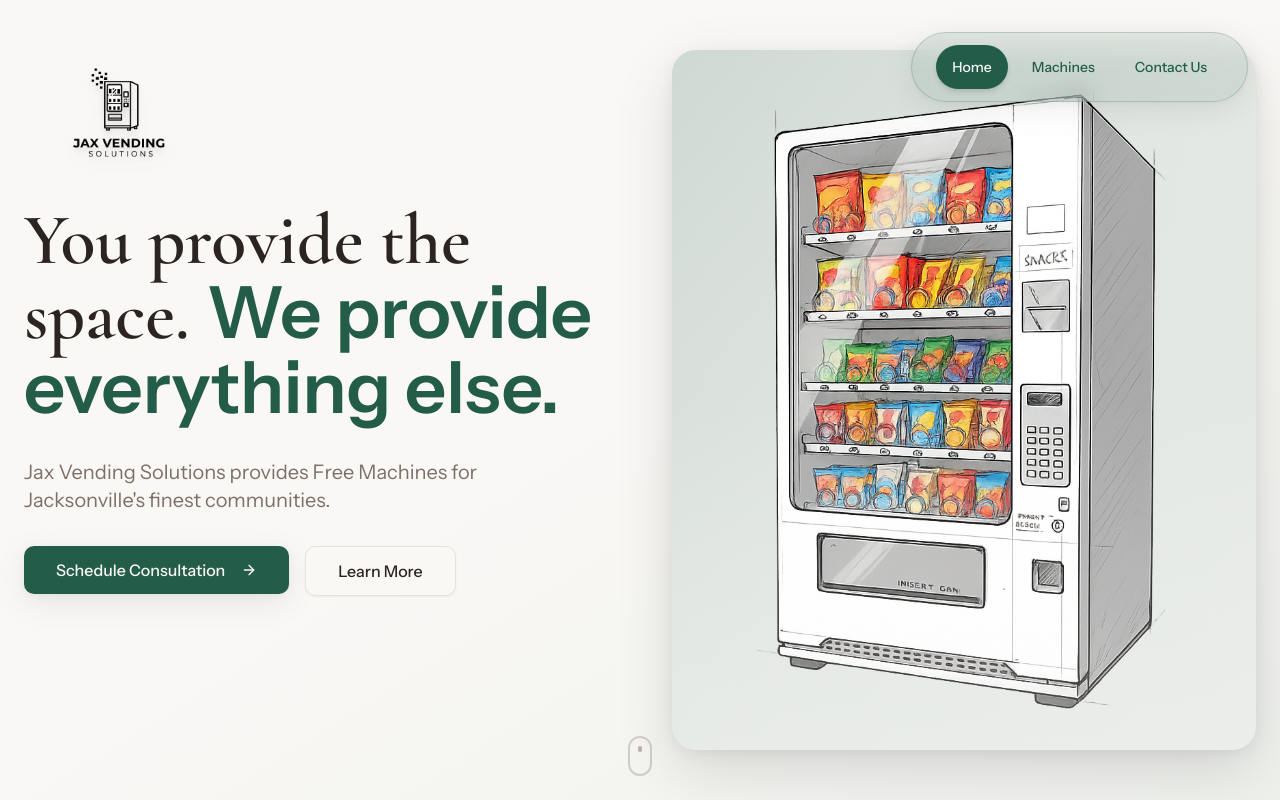
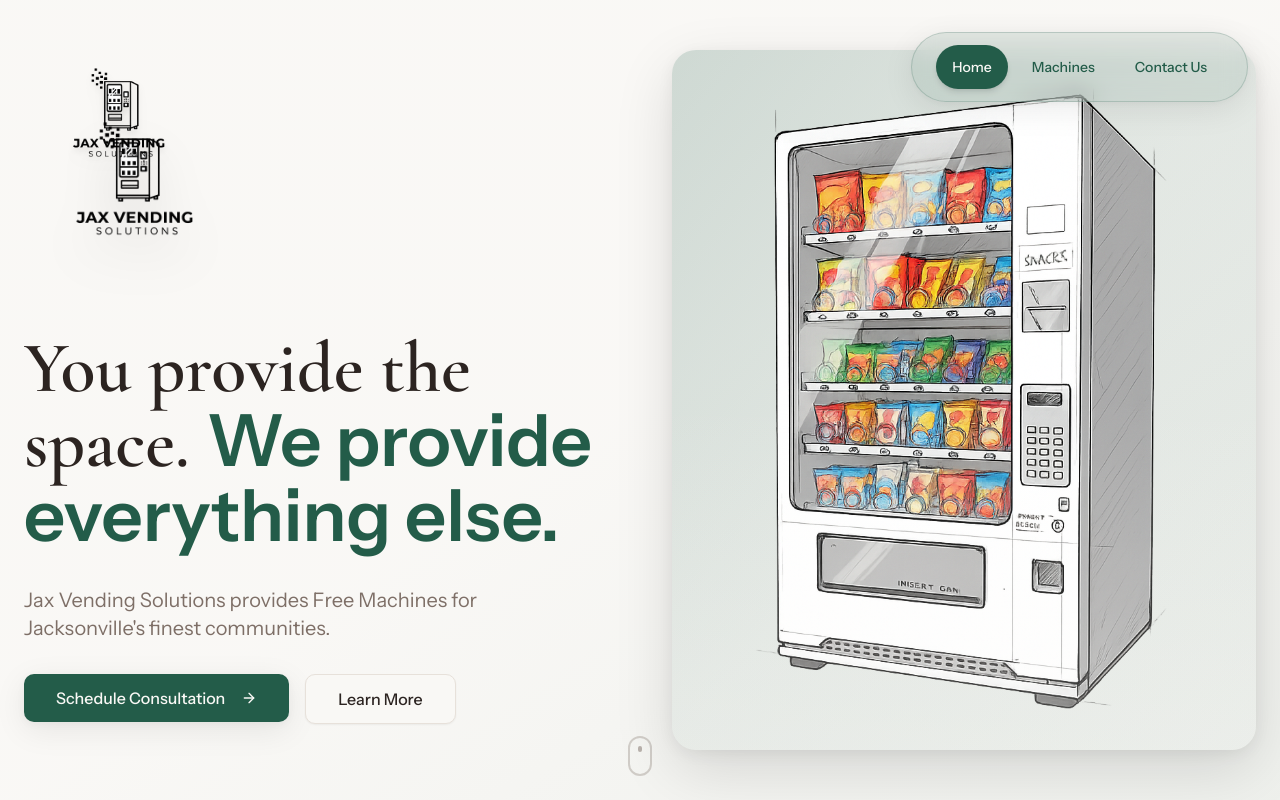
Before and after one commit to devs-10pt/Jaxvendingsolutions.com, a React (Vite) app in the folder webapp/: page / in a window 1280 px wide. Shown: the top 800 px of the page. Built offline with nearby package versions, Linux system fonts and the light colour scheme.

Commit message:
Can you also add the logo as a section above the You Provde the Space. We provide everything else aligned to the Middle.

```diff
--- a/webapp/src/components/sections/Hero.tsx
+++ b/webapp/src/components/sections/Hero.tsx
@@ -22,6 +22,20 @@ export const Hero = () => {
           transition={{ duration: 0.8, ease: [0.22, 1, 0.36, 1] } as any}
           className="space-y-6 sm:space-y-8"
         >
+          {/* Logo Section */}
+          <motion.div
+            initial={{ opacity: 0, scale: 0.9 } as any}
+            animate={{ opacity: 1, scale: 1 } as any}
+            transition={{ duration: 0.8, delay: 0.1, ease: [0.22, 1, 0.36, 1] } as any}
+            className="flex justify-center lg:justify-start mb-4 sm:mb-6"
+          >
+            <img
+              src="/logo.png"
+              alt="Jax Vending Solutions Logo"
+              className="h-32 sm:h-40 md:h-48 lg:h-56 w-auto drop-shadow-2xl"
+            />
+          </motion.div>
+
           <motion.div
             initial={{ opacity: 0, y: 20 } as any}
             animate={{ opacity: 1, y: 0 } as any}
```
Also changed, not shown: 1 other file (tests, documents, lock files or other folders).
